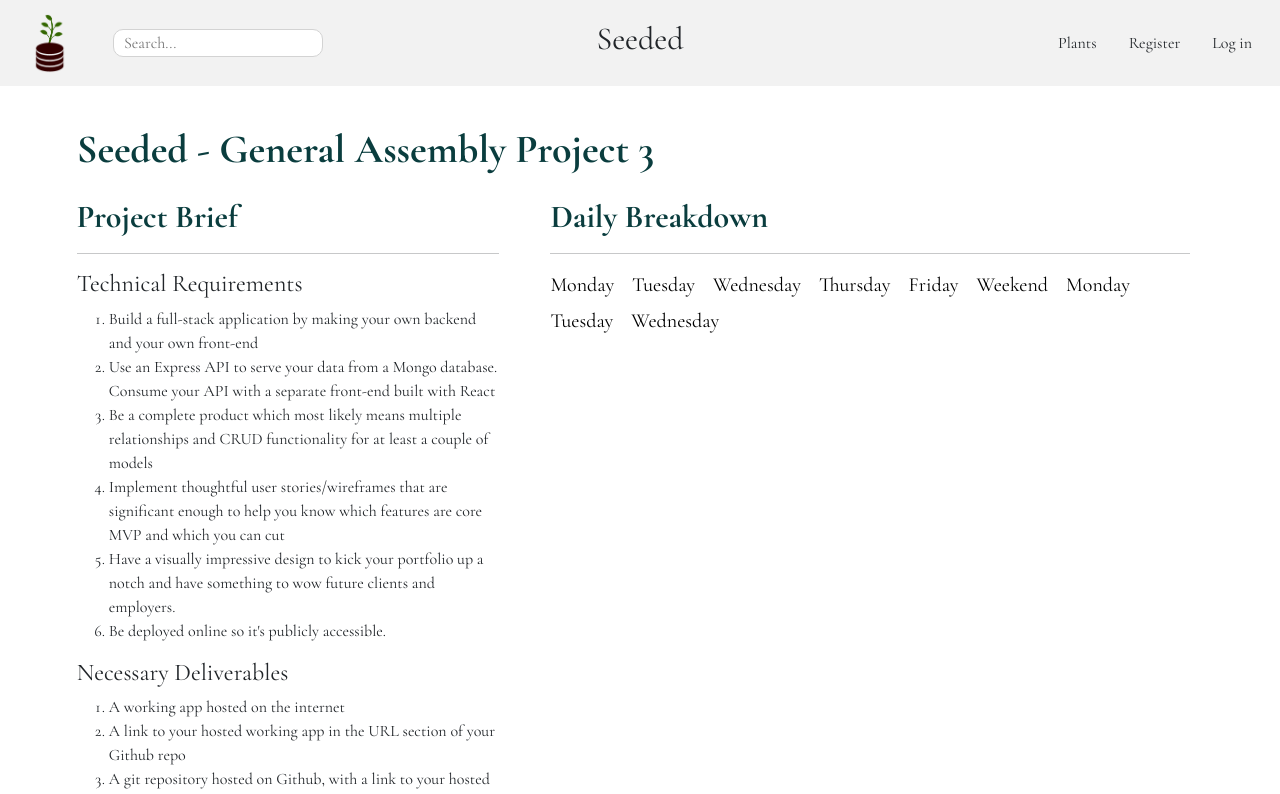
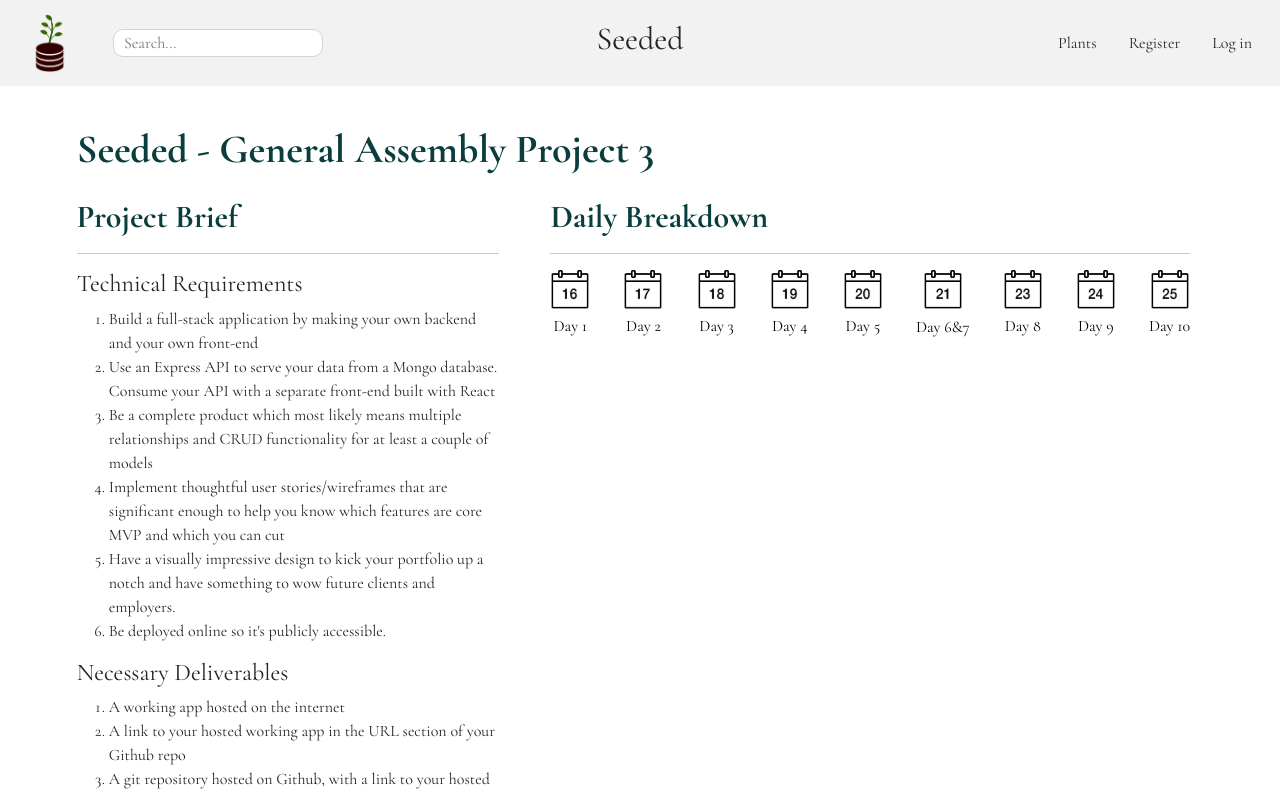
Before and after one commit to jackbdr/Project-3, a React (Create React App) app in the folder client/: page /aboutus in a window 1280 px wide. Shown: the top 794 px of the page. Built offline with nearby package versions, Linux system fonts and the light colour scheme.

Commit message:
changes to about-us page

```diff
--- a/client/src/components/profile/AboutusComponents.js
+++ b/client/src/components/profile/AboutusComponents.js
@@ -25,7 +25,7 @@ export const ProjectBrief = () => {
 }
 
 export const DayBreakdown = () => {
-  const [ activeSection, setActiveSection ] = useState()
+  const [activeSection, setActiveSection] = useState()
 
   const handleClick = (e) => {
     setActiveSection(e.target.value)
@@ -33,10 +33,11 @@ export const DayBreakdown = () => {
   }
 
   const sectionDisplay = () => {
-    if (activeSection === 'Mon1'){
-      return(
+    if (activeSection === 'Mon1') {
+      return (
         <>
-        <h3>Monday</h3>
+          <h3>Day 1</h3>
+
           <p>The first day of the project!</p>
           <p>We spent most of the first morning {'&'} afternoon going through different ideas
             on what projects we could do and planning the different features we wanted to include.
@@ -46,10 +47,10 @@ export const DayBreakdown = () => {
             making sure all it was working.</p>
         </>
       )
-    } else if (activeSection === 'Tues1'){
-      return(
+    } else if (activeSection === 'Tues1') {
+      return (
         <>
-        <h3>Tuesday</h3>
+          <h3>Day 2</h3>
           <p>We decided to spend the second day getting started on the backend and each worked on different functionality. Robert worked on the router {'&'} different controllers,
             Jack worked on the secure routes {'&'} login/registration handlers {'&'} James worked on the models.
           </p>
@@ -61,10 +62,10 @@ export const DayBreakdown = () => {
           <p>During the Evening, we worked on starting to populate the Database and get as many plants in as we could.</p>
         </>
       )
-    } else if (activeSection === 'Wed1'){
+    } else if (activeSection === 'Wed1') {
       return (
         <>
-        <h3>Wednesday</h3>
+          <h3>Day 3</h3>
           <p>We spent the morning back on excalidraw. We wanted to regroup and re-think about how we were planning on displaying the plant details on page because
             whilst we were pooling information for the database, we realised it would have just been a large info dump without much use.
             We also wanted to rethink one of the features we had planned for: a kind of tinder type feature but for plants.
@@ -82,10 +83,10 @@ export const DayBreakdown = () => {
           </p>
         </>
       )
-    } else if (activeSection === 'Thur1'){
+    } else if (activeSection === 'Thur1') {
       return (
         <>
-        <h3>Thursday</h3>
+          <h3>Day 4</h3>
           <p>This was the day we started seeing the site come together.</p>
           <p>We made final decisions on the overall design and asthetic we were going for.
             We also sourced/created images for the different filter icons {'&'} logo so we
@@ -96,10 +97,10 @@ export const DayBreakdown = () => {
           <p>The features we added were the footer, search, index {'&'} plant overview pages.</p>
         </>
       )
-    } else if (activeSection === 'Fri1'){
+    } else if (activeSection === 'Fri1') {
       return (
         <>
-        <h3>Friday</h3>
+          <h3>Day 5</h3>
           <p>We did some more work on the backend today by starting to implement a favorites feature</p>
           <p>For Front-end the major feature we implemented was the filter function. We had gone through
             multiple iterations of the filter but had finally decided on one that we all liked. This filter was
@@ -111,19 +112,19 @@ export const DayBreakdown = () => {
           </p>
         </>
       )
-    } else if (activeSection === 'Weekend'){
+    } else if (activeSection === 'Weekend') {
       return (
         <>
-        <h3>Saturday {'&'} Sunday</h3>
+          <h3>Day 6 {'&'} 7</h3>
           <p>We didn't have set plans for the weekend. We mostly continued on what we were working on from Friday. This includes the plant overview pages,
             the index page/filter function {'&'} the profile page.
           </p>
         </>
       )
-    } else if (activeSection === 'Mon2'){
+    } else if (activeSection === 'Mon2') {
       return (
         <>
-        <h3>Monday - Week 2</h3>
+          <h3>Day 8</h3>
           <p>We finished the styling on most of the pages {'&'} some more back-end functionality. </p>
           <p>The favorites function on the back-end that plagued us for hours was finally solved when it turned out we were using a broken version of
             Mongoose Unique Validator. The profile page, login/signup page {'&'} index pages were finalised. We then started working on the Aboutus page {'&'}
@@ -131,10 +132,10 @@ export const DayBreakdown = () => {
           </p>
         </>
       )
-    } else if (activeSection === 'Tues2'){
+    } else if (activeSection === 'Tues2') {
       return (
         <>
-        <h3>Tuesday - Week 2</h3>
+          <h3>Day 9</h3>
           <p>We got the last of the functionality sorted. The favourites {'&'} comments functionality are now working and displaying on the profile page correctly. You
             can also now add a new plant to the database and all of it is functioning as expecting.</p>
           <p>We finished up the final styling decisions and started working on the styling we had left. This included redoing the profile page and some of the about-us page.
@@ -156,15 +157,60 @@ export const DayBreakdown = () => {
       <h2>Daily Breakdown</h2>
       <hr />
       <div id='day-titles'>
-      <button value='Mon1' onClick={handleClick}>Monday</button>
-      <button value='Tues1'onClick={handleClick}>Tuesday</button>
-      <button value='Wed1' onClick={handleClick}>Wednesday</button>
-      <button value='Thur1' onClick={handleClick}>Thursday</button>
-      <button value='Fri1' onClick={handleClick}>Friday</button>
-      <button value='Weekend' onClick={handleClick}>Weekend</button>
-      <button value='Mon2' onClick={handleClick}>Monday</button>
-      <button value='Tues2' onClick={handleClick}>Tuesday</button>
-      <button value='Wed2' onClick={handleClick}>Wednesday</button>
+        <div className='calendar'>
+          <div className="calendar-icon">
+            <img src="/images.png/16th.png" alt="16th" />
+          </div>
+          <button value='Mon1' onClick={handleClick}>Day 1</button>
+        </div>
+        <div className='calendar'>
+          <div className="calendar-icon">
+            <img src="/images.png/17th.png" alt="16th" />
+          </div>
+          <button value='Tues1' onClick={handleClick}>Day 2</button>
+        </div>
+        <div className='calendar'>
+          <div className="calendar-icon">
+            <img src="/images.png/18th.png" alt="16th" />
+          </div>
+          <button value='Wed1' onClick={handleClick}>Day 3</button>
+        </div>
+        <div className='calendar'>
+          <div className="calendar-icon">
+            <img src="/images.png/19th.png" alt="16th" />
+          </div>
+          <button value='Thur1' onClick={handleClick}>Day 4</button>
+        </div>
+        <div className='calendar'>
+          <div className="calendar-icon">
+            <img src="/images.png/20th.png" alt="16th" />
+          </div>
+          <button value='Fri1' onClick={handleClick}>Day 5</button>
+        </div>
+        <div className='calendar'>
+          <div className="calendar-icon">
+            <img src="/images.png/21st.png" alt="16th" />
+          </div>
+          <button value='Weekend' onClick={handleClick}>Day 6{'&'}7</button>
+        </div>
+        <div className='calendar'>
+          <div className="calendar-icon">
+            <img src="/images.png/23rd.png" alt="16th" />
+          </div>
+          <button value='Mon2' onClick={handleClick}>Day 8</button>
+        </div>
+        <div className='calendar'>
+          <div className="calendar-icon">
+            <img src="/images.png/24th.png" alt="24th" />
+          </div>
+          <button value='Tues2' onClick={handleClick}>Day 9</button>
+        </div>
+        <div className='calendar'>
+          <div className="calendar-icon">
+            <img src="/images.png/25th.png" alt="25th" />
+          </div>
+          <button value='Wed2' onClick={handleClick}>Day 10</button>
+        </div>
       </div>
       <div id='daily-text'>
         {sectionDisplay()}
--- a/client/src/components/styles/components/aboutus.scss
+++ b/client/src/components/styles/components/aboutus.scss
@@ -16,6 +16,21 @@
 .aboutus-right{
   width: 50%;
   margin-right: 5%;
+  #day-titles {
+    display: flex;
+    justify-content: space-between;
+  }
+  img{
+    width: 40px;
+  }
+
+  .calendar {
+    display: flex;
+    flex-direction: column;
+    align-items: center;
+  }
+
+
   h2{
     margin-bottom: 0;
     font-weight: bold;
@@ -23,15 +38,27 @@
   }
   button{
     background-color: white;
-    font-size: 1.25rem;
+    font-size: 1rem;
     padding-left: 0;
     padding-top: 0;
     padding-bottom: 1%;
+    padding-right: 0;
+    text-align: center;
+    margin-top:10%;
+    margin-bottom: 10%
   }
   button:focus{
     text-decoration: underline;
   }
 }
+
+
+.day-titles {
+  // display: flex;
+  // flex-direction: row;
+
+}
+
 
 #credits{
   margin-left: 6%;
--- a/client/src/components/styles/components/base.scss
+++ b/client/src/components/styles/components/base.scss
@@ -9,7 +9,7 @@ body{
 
 .site-wrapper{
   position: relative;
-  min-height: 100vh;
+  min-height: 110vh;
   width: 100%;
 }
 
--- a/client/src/components/styles/components/profiles.scss
+++ b/client/src/components/styles/components/profiles.scss
@@ -8,7 +8,9 @@
   background-image: url('../../../../public/images.png/profile-plant.jpg');
   background-repeat: no-repeat;
   background-size: cover;
+  background-position: center;
   background-attachment: fixed;
+  height: 100vh;
 
   #profile-left{
     width: 15%;
@@ -79,7 +81,6 @@
       display: flex;
       flex-direction: column;
       justify-content: center;
-
       h2 {
         text-align: left;
       }
```
Lines whose indentation alone changed are shown as unchanged.
